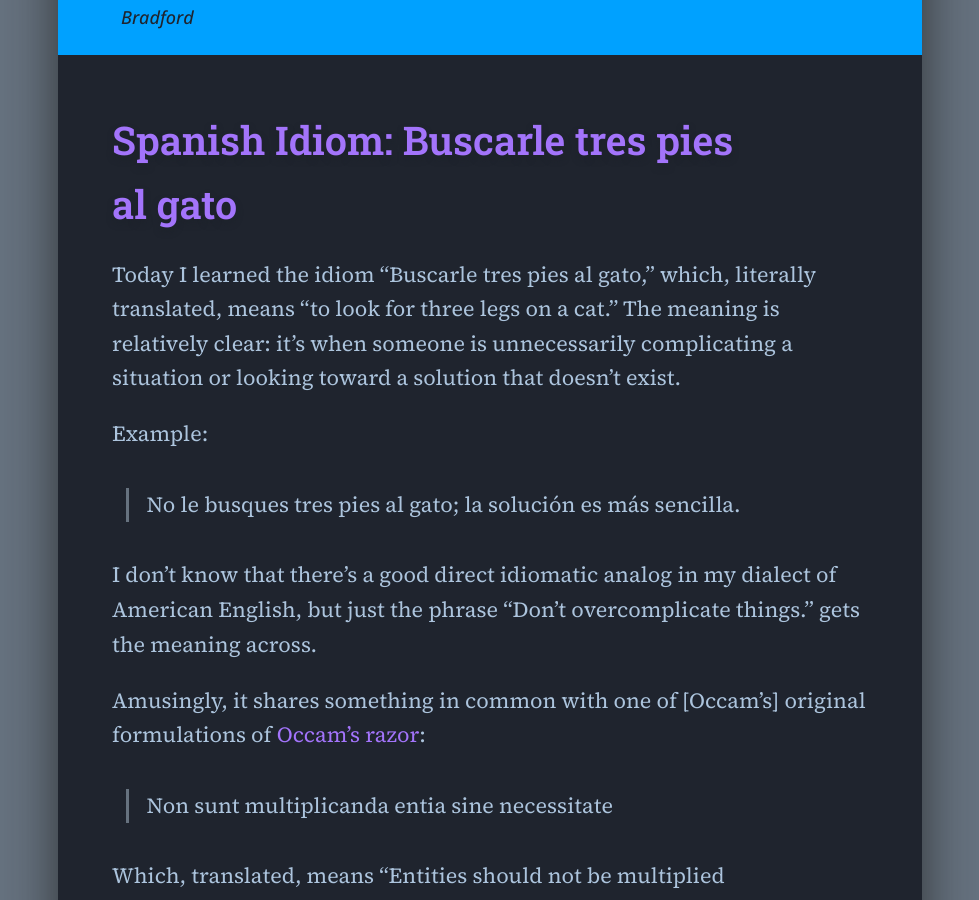
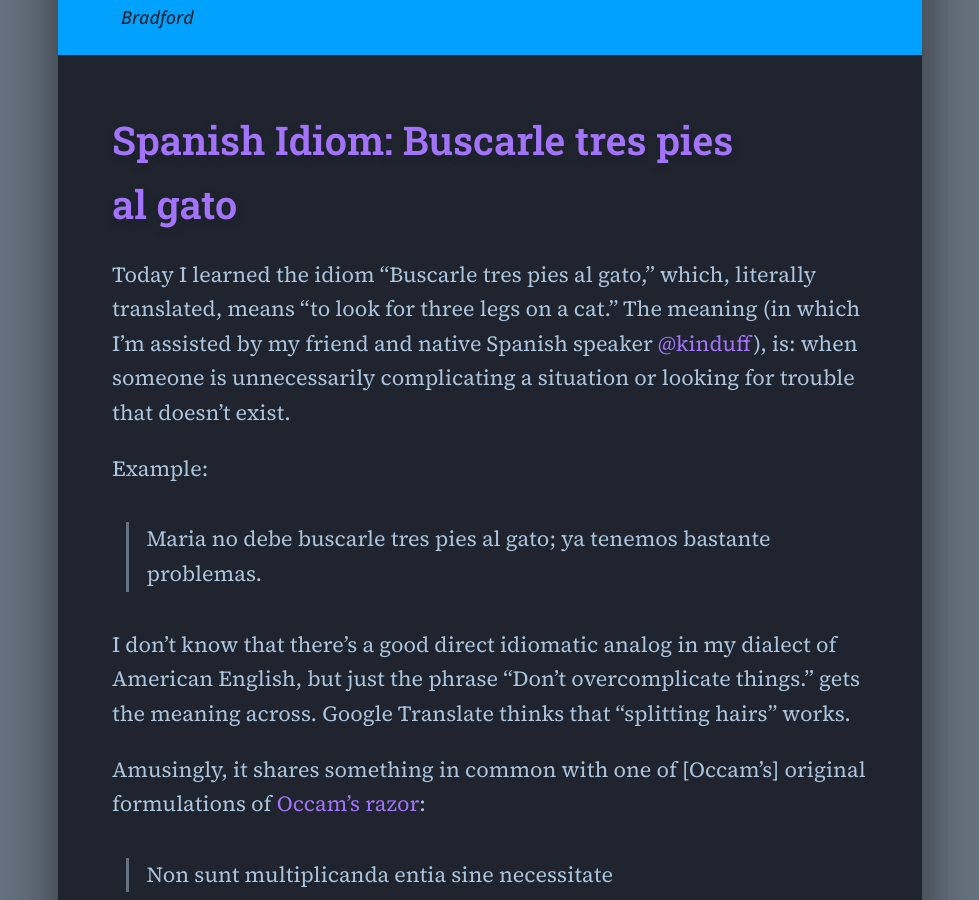
Before and after one commit to h3h/bradfordfults.com, a Jekyll site: the page built from personal/learning/_posts/2025-05-30-buscarle-tres-pies-al-gato.md, in a window 1280 px wide and 900 px high, scrolled down 400 px. Shown: the whole window, without its empty margins (150-1129 px from the left). Built offline with Jekyll 4.4.1, drawn with Linux system fonts in a browser that asks for light colours.

Commit message:
Revise tres pies post

```diff
--- a/personal/learning/_posts/2025-05-30-buscarle-tres-pies-al-gato.md
+++ b/personal/learning/_posts/2025-05-30-buscarle-tres-pies-al-gato.md
@@ -6,17 +6,18 @@ lang: en
 ---
 
 Today I learned the idiom “Buscarle tres pies al gato,” which, literally
-translated, means “to look for three legs on a cat.” The meaning is relatively
-clear: it’s when someone is unnecessarily complicating a situation or looking
-toward a solution that doesn’t exist.
+translated, means “to look for three legs on a cat.” The meaning (in which I’m
+assisted by my friend and native Spanish speaker [@kinduff][KI]), is: when
+someone is unnecessarily complicating a situation or looking for trouble that
+doesn’t exist.
 
 Example:
 
-> No le busques tres pies al gato; la solución es más sencilla.
+> Maria no debe buscarle tres pies al gato; ya tenemos bastante problemas.
 
 I don’t know that there’s a good direct idiomatic analog in my dialect of
 American English, but just the phrase “Don’t overcomplicate things.” gets the
-meaning across.
+meaning across. Google Translate thinks that “splitting hairs” works.
 
 Amusingly, it shares something in common with one of [Occam’s] original
 formulations of [Occam’s razor][OR]:
```
Also changed, not shown: other parts of personal/learning/_posts/2025-05-30-buscarle-tres-pies-al-gato.md (+1 -0 lines).
